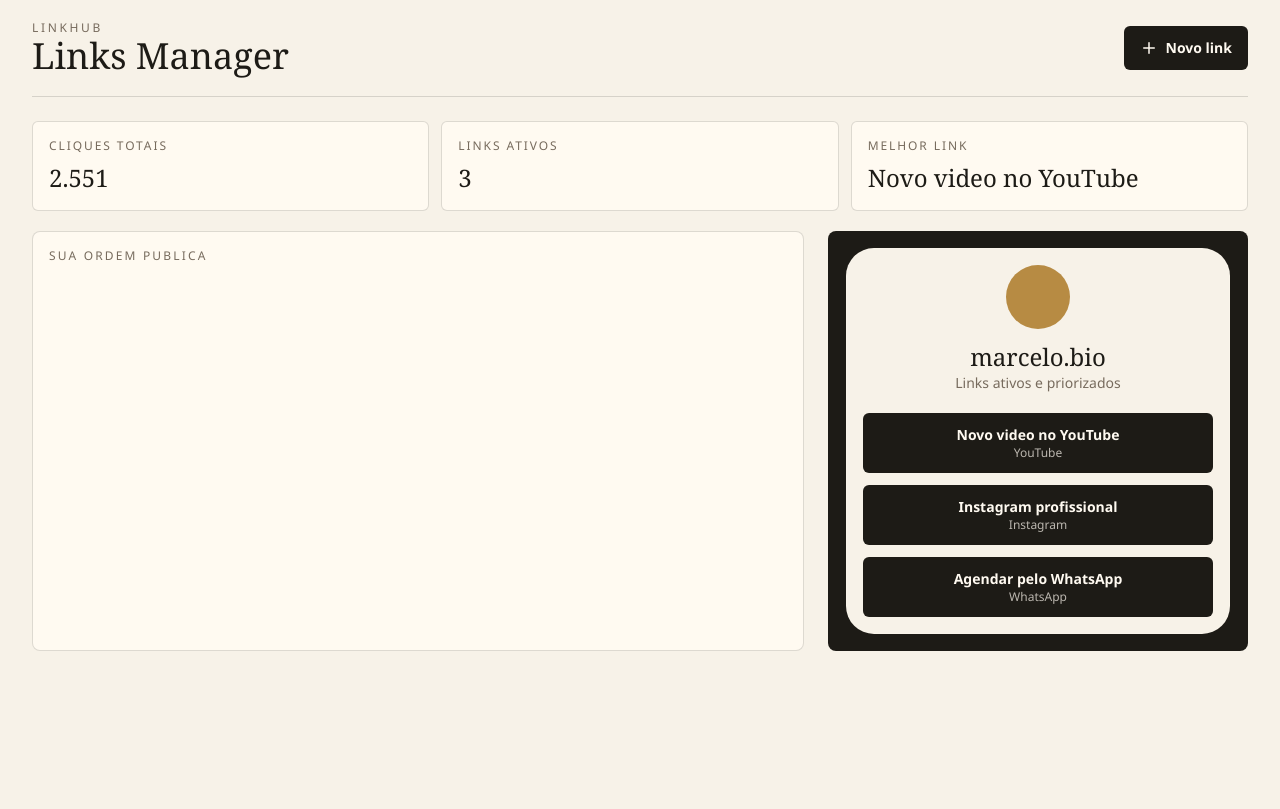
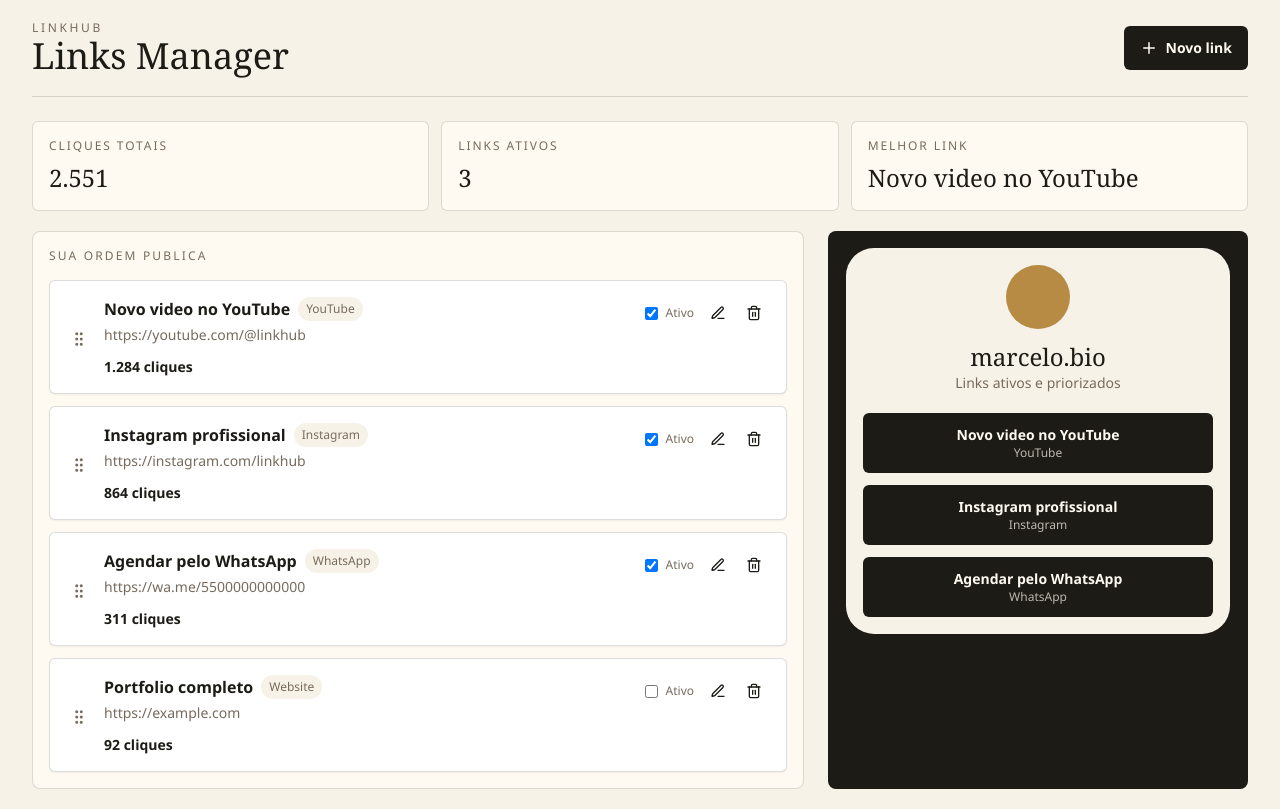
Before and after one commit to Mlluiz39/linktree, a React (Vite) app: page / in a window 1280 px wide. Both pictures are taken after a click on the button "Abrir dashboard". Built offline with nearby package versions, Linux system fonts and the light colour scheme.

Commit message:
feat: add sortable links list

```diff
--- a/src/components/Dashboard.tsx
+++ b/src/components/Dashboard.tsx
@@ -3,6 +3,7 @@ import { useEffect, useMemo, useState } from "react";
 import { loadLinks, saveLinks, sortLinks } from "../lib/linksStorage";
 import type { Link } from "../types/link";
 import { LinkEditorModal } from "./LinkEditorModal";
+import { LinksList } from "./LinksList";
 import { PreviewPanel } from "./PreviewPanel";
 import { StatsBar } from "./StatsBar";
 
@@ -77,7 +78,14 @@ export function Dashboard() {
         <div className="grid gap-6 lg:grid-cols-[minmax(0,1fr)_420px]">
           <div className="rounded-lg border border-ink/15 bg-linen p-4">
             <p className="mb-4 text-xs uppercase tracking-[0.18em] text-muted">Sua ordem publica</p>
-            <div id="links-list-mount" />
+            <LinksList
+              links={orderedLinks}
+              onReorder={setLinks}
+              onEdit={handleEdit}
+              onDelete={handleDelete}
+              onToggle={handleToggle}
+              onCreate={openCreateModal}
+            />
           </div>
           <PreviewPanel links={orderedLinks} />
         </div>
--- /dev/null
+++ b/src/components/LinkCard.tsx
@@ -0,0 +1,64 @@
+import { useSortable } from "@dnd-kit/sortable";
+import { CSS } from "@dnd-kit/utilities";
+import { Edit3, GripVertical, Trash2 } from "lucide-react";
+import { LINK_TYPE_LABELS } from "../lib/linkTypes";
+import type { Link } from "../types/link";
+
+type LinkCardProps = {
+  link: Link;
+  onEdit: (link: Link) => void;
+  onDelete: (id: string) => void;
+  onToggle: (id: string) => void;
+};
+
+export function LinkCard({ link, onEdit, onDelete, onToggle }: LinkCardProps) {
+  const { attributes, listeners, setNodeRef, transform, transition, isDragging } = useSortable({ id: link.id });
+  const style = {
+    transform: CSS.Transform.toString(transform),
+    transition
+  };
+
+  return (
+    <article
+      ref={setNodeRef}
+      style={style}
+      className={`rounded-md border border-ink/15 bg-white p-4 transition ${isDragging ? "scale-[1.01] shadow-2xl" : "shadow-sm"}`}
+    >
+      <div className="flex flex-col gap-3 sm:flex-row sm:items-start">
+        <div className="flex min-w-0 flex-1 gap-3">
+          <button
+            type="button"
+            className="mt-1 rounded p-1 text-muted hover:bg-parchment"
+            aria-label="Arrastar link"
+            {...attributes}
+            {...listeners}
+          >
+            <GripVertical size={18} />
+          </button>
+          <div className="min-w-0 flex-1">
+            <div className="flex flex-wrap items-center gap-2">
+              <h3 className="truncate font-semibold">{link.title}</h3>
+              <span className="rounded-full bg-parchment px-2 py-1 text-xs text-muted">{LINK_TYPE_LABELS[link.type]}</span>
+            </div>
+            <p className="mt-1 truncate text-sm text-muted">{link.url}</p>
+            <p className="mt-3 text-sm font-semibold">{link.clicks.toLocaleString("pt-BR")} cliques</p>
+          </div>
+        </div>
+        <div className="flex items-center justify-between gap-2 sm:justify-end">
+          <label className="inline-flex items-center gap-2 text-xs text-muted">
+            <input type="checkbox" checked={link.active} onChange={() => onToggle(link.id)} />
+            Ativo
+          </label>
+          <div className="flex items-center gap-1">
+            <button type="button" onClick={() => onEdit(link)} className="rounded p-2 hover:bg-parchment" aria-label="Editar link">
+              <Edit3 size={16} />
+            </button>
+            <button type="button" onClick={() => onDelete(link.id)} className="rounded p-2 hover:bg-parchment" aria-label="Excluir link">
+              <Trash2 size={16} />
+            </button>
+          </div>
+        </div>
+      </div>
+    </article>
+  );
+}
--- /dev/null
+++ b/src/components/LinksList.tsx
@@ -0,0 +1,50 @@
+import { DndContext, PointerSensor, closestCenter, useSensor, useSensors, type DragEndEvent } from "@dnd-kit/core";
+import { SortableContext, arrayMove, verticalListSortingStrategy } from "@dnd-kit/sortable";
+import type { Link } from "../types/link";
+import { LinkCard } from "./LinkCard";
+
+type LinksListProps = {
+  links: Link[];
+  onReorder: (links: Link[]) => void;
+  onEdit: (link: Link) => void;
+  onDelete: (id: string) => void;
+  onToggle: (id: string) => void;
+  onCreate: () => void;
+};
+
+export function LinksList({ links, onReorder, onEdit, onDelete, onToggle, onCreate }: LinksListProps) {
+  const sensors = useSensors(useSensor(PointerSensor, { activationConstraint: { distance: 6 } }));
+
+  function handleDragEnd(event: DragEndEvent) {
+    const { active, over } = event;
+    if (!over || active.id === over.id) return;
+    const oldIndex = links.findIndex((link) => link.id === active.id);
+    const newIndex = links.findIndex((link) => link.id === over.id);
+    const reordered = arrayMove(links, oldIndex, newIndex).map((link, index) => ({ ...link, order: index }));
+    onReorder(reordered);
+  }
+
+  if (links.length === 0) {
+    return (
+      <div className="rounded-md border border-dashed border-ink/25 bg-parchment p-8 text-center">
+        <p className="font-display text-3xl">Nenhum link ainda</p>
+        <p className="mt-2 text-muted">Crie o primeiro link para montar sua pagina publica.</p>
+        <button type="button" onClick={onCreate} className="mt-5 rounded-md bg-ink px-4 py-3 text-sm font-semibold text-linen">
+          Criar primeiro link
+        </button>
+      </div>
+    );
+  }
+
+  return (
+    <DndContext sensors={sensors} collisionDetection={closestCenter} onDragEnd={handleDragEnd}>
+      <SortableContext items={links.map((link) => link.id)} strategy={verticalListSortingStrategy}>
+        <div className="grid gap-3">
+          {links.map((link) => (
+            <LinkCard key={link.id} link={link} onEdit={onEdit} onDelete={onDelete} onToggle={onToggle} />
+          ))}
+        </div>
+      </SortableContext>
+    </DndContext>
+  );
+}
```
